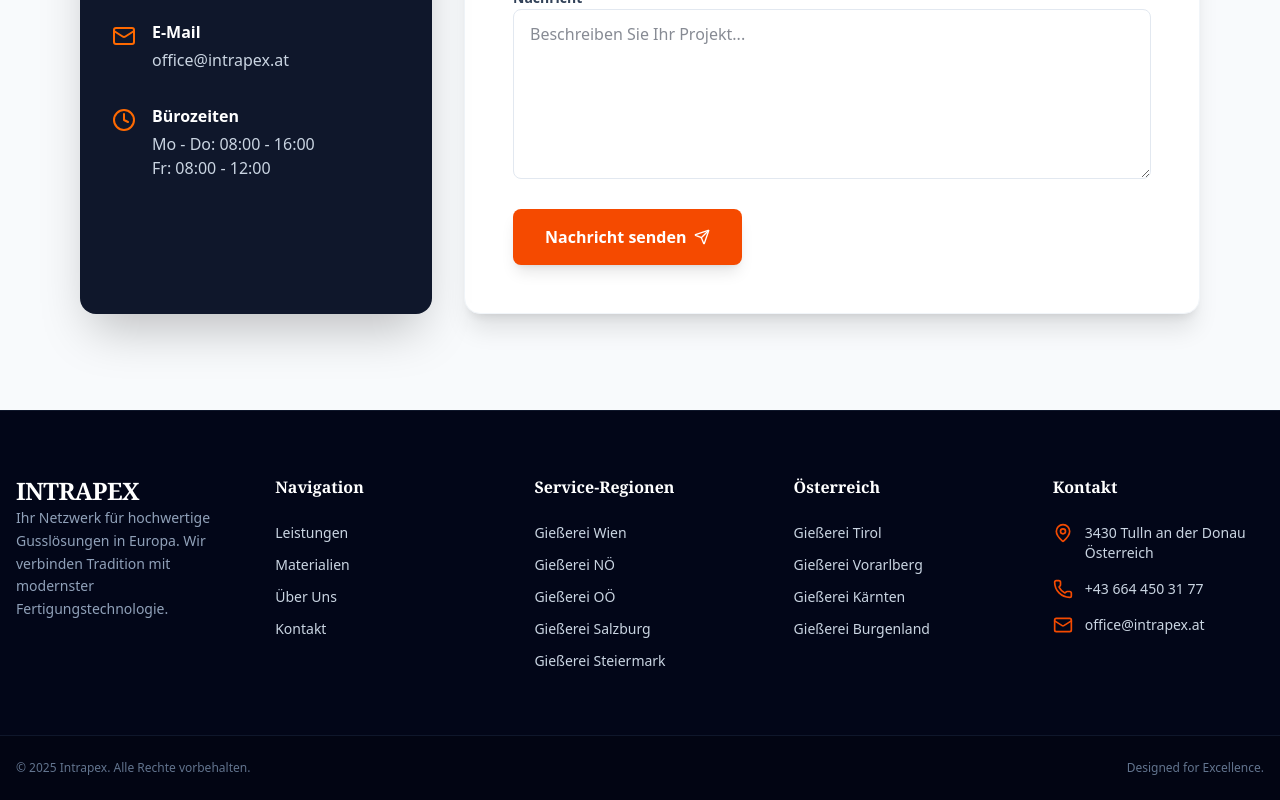
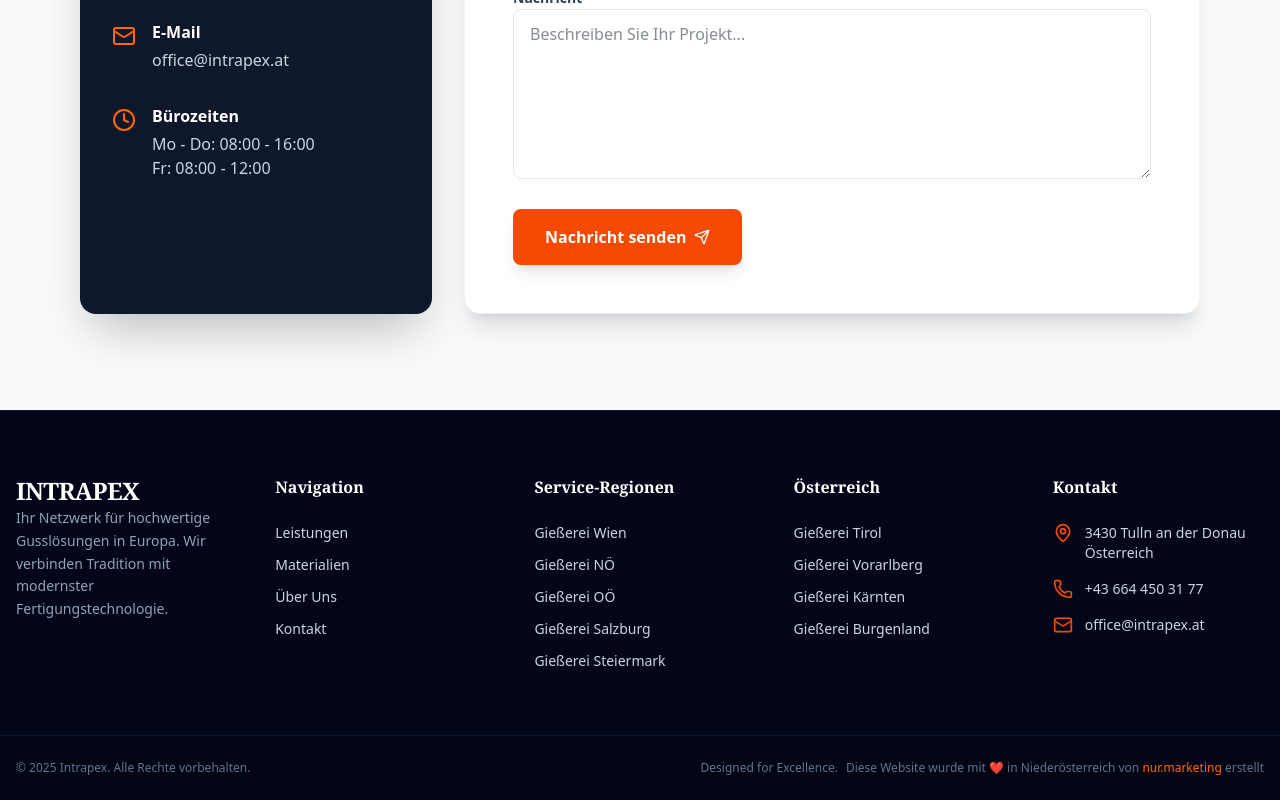
Before and after one commit to paddy-droid/intrapex, a Next.js app: page /kontakt in a window 1280 px wide. Shown: the part 496-1296 px from the top of the page. Built offline with nearby package versions, Linux system fonts and the light colour scheme; no server answers; a web font is replaced by a local one.

Commit message:
Footer: Hinweis zum Website-Ersteller hinzugefügt

```diff
--- a/src/components/layout/Footer.tsx
+++ b/src/components/layout/Footer.tsx
@@ -74,7 +74,10 @@ export function Footer() {
             <div className="border-t border-slate-900 bg-black/20">
                 <div className="container mx-auto px-4 py-6 flex flex-col md:flex-row justify-between items-center gap-4 text-xs text-slate-500">
                     <p>&copy; {new Date().getFullYear()} Intrapex. Alle Rechte vorbehalten.</p>
-                    <p>Designed for Excellence.</p>
+                    <div className="flex flex-col md:flex-row items-center gap-2 text-center md:text-right">
+                        <p>Designed for Excellence.</p>
+                        <p>Diese Website wurde mit ❤️ in Niederösterreich von <a href="https://www.nur.marketing/" target="_blank" rel="noopener noreferrer" className="text-orange-500 hover:text-orange-400 transition-colors">nur.marketing</a> erstellt</p>
+                    </div>
                 </div>
             </div>
         </footer>
```
